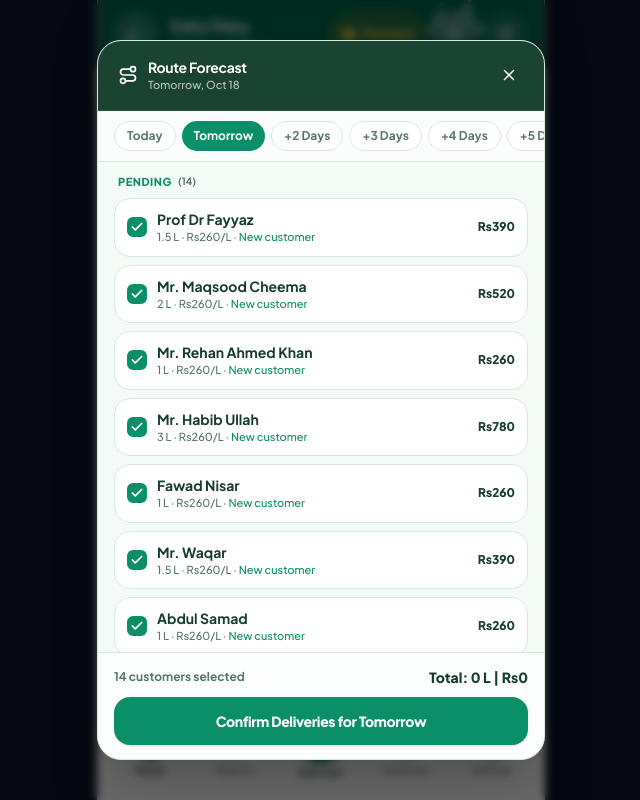
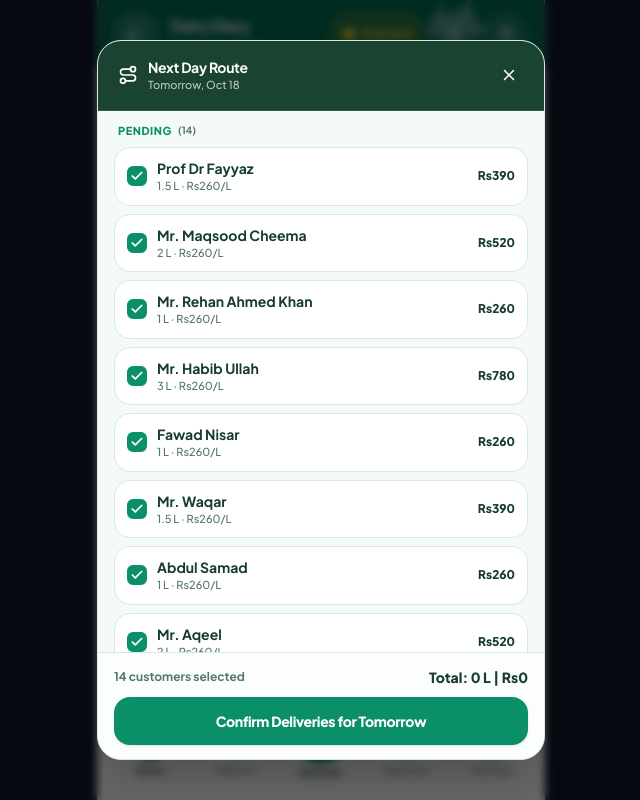
Before and after one commit to numhammad-commits/dairy-diary, a React (Vite) app: page / in a window 1280 px wide. Both pictures are taken after a click on the button "Next Day Route". Shown: the whole page, without its empty margins (319-959 px from the left). Built offline with nearby package versions, Linux system fonts and the light colour scheme.

Commit message:
Add red/green receipts and revert to simple next day route
Co-Authored-By: Claude Sonnet 5 <noreply@anthropic.com>

```diff
--- a/src/components/CustomerShareReceiptModal.tsx
+++ b/src/components/CustomerShareReceiptModal.tsx
@@ -647,6 +647,10 @@ export const CustomerShareReceiptModal: React.FC<CustomerShareReceiptModalProps>
           <ReceiptTemplate
             ref={receiptRef}
             variant={templateVariant}
+            // Red for the Due Receipt tab (money owed), green for Payment Receipt
+            // (money received) — see WARNING 3 in the color-coding task: only this
+            // receipt image's own header/total box change, not the app theme.
+            receiptType={activeTab}
             entries={monthEntriesForReceipt}
             businessName={businessName}
             businessPhone={businessSettings?.phone}
--- a/src/components/NextDayRouteModal.tsx
+++ b/src/components/NextDayRouteModal.tsx
@@ -1,8 +1,7 @@
-import React, { useEffect, useMemo, useState } from 'react';
+import React, { useMemo, useState } from 'react';
 import { X, Route, Check, Users } from 'lucide-react';
 import { Contact, LedgerEntry, MilkType } from '../types/dairy';
 import { getDeviceTodayDate, shiftDateString, formatPKR, formatLiters } from '../utils/formatters';
-import { predictDeliveryForDate, DeliveryPredictionReason } from '../utils/calculations';
 
 interface NextDayRouteModalProps {
   contacts: Contact[];
@@ -13,28 +12,11 @@ interface NextDayRouteModalProps {
 
 const MONTH_NAMES = ['Jan', 'Feb', 'Mar', 'Apr', 'May', 'Jun', 'Jul', 'Aug', 'Sep', 'Oct', 'Nov', 'Dec'];
 
-const DATE_OFFSETS = [
-  { offset: 0, label: 'Today' },
-  { offset: 1, label: 'Tomorrow' },
-  { offset: 2, label: '+2 Days' },
-  { offset: 3, label: '+3 Days' },
-  { offset: 4, label: '+4 Days' },
-  { offset: 5, label: '+5 Days' },
-];
-
-const REASON_TAGS: Record<DeliveryPredictionReason, string> = {
-  daily: 'Daily customer',
-  weekday: 'Usual day',
-  cadence: 'Usual cadence',
-  new: 'New customer',
-  irregular: 'Not usual — tap to add',
-};
-
-function formatRouteDateLabel(offsetLabel: string, dateStr: string): string {
+function formatRouteDateLabel(dateStr: string): string {
   const [, monthStr, dayStr] = dateStr.split('-');
   const monthIdx = parseInt(monthStr, 10) - 1;
   const day = parseInt(dayStr, 10);
-  return `${offsetLabel}, ${MONTH_NAMES[monthIdx] || ''} ${day}`;
+  return `Tomorrow, ${MONTH_NAMES[monthIdx] || ''} ${day}`;
 }
 
 export const NextDayRouteModal: React.FC<NextDayRouteModalProps> = ({
@@ -43,11 +25,7 @@ export const NextDayRouteModal: React.FC<NextDayRouteModalProps> = ({
   onClose,
   onConfirm,
 }) => {
-  const today = useMemo(() => getDeviceTodayDate(), []);
-  // Defaults to "Tomorrow" since that's the primary next-day-prep use case; the other
-  // days are available via the date selector below.
-  const [selectedOffset, setSelectedOffset] = useState<number>(1);
-  const selectedDate = useMemo(() => shiftDateString(today, selectedOffset), [today, selectedOffset]);
+  const tomorrowDate = useMemo(() => shiftDateString(getDeviceTodayDate(), 1), []);
 
   // Only active buyer (customer) contacts are eligible for a delivery route —
   // sellers are farmers the business buys from, not delivery customers.
@@ -60,11 +38,11 @@ export const NextDayRouteModal: React.FC<NextDayRouteModalProps> = ({
   const rows = useMemo(
     () =>
       eligibleContacts.map((c) => {
-        // If a real entry already exists for the selected date, show its ACTUAL saved
+        // If a real entry already exists for tomorrow, show its ACTUAL saved
         // quantity/rate/amount — not the customer's default — since the two can
         // differ (e.g. a one-off larger order).
         const matchingEntry = entries.find(
-          (e) => e.contactId === c.id && e.date === selectedDate && e.shift === 'morning'
+          (e) => e.contactId === c.id && e.date === tomorrowDate && e.shift === 'morning'
         );
         if (matchingEntry) {
           return {
@@ -73,43 +51,23 @@ export const NextDayRouteModal: React.FC<NextDayRouteModalProps> = ({
             rate: matchingEntry.ratePerLiter,
             amount: matchingEntry.totalAmount,
             alreadyExists: true,
-            predicted: true,
-            reason: 'irregular' as DeliveryPredictionReason, // unused for Already Added rows
           };
         }
-
-        const { predicted, reason } = predictDeliveryForDate(c, entries, selectedDate, today);
-
-        // Quantity/rate always come straight from the customer's profile, never from a
-        // past entry — editing their default quantity must be reflected instantly.
+        // Quantity/rate always come straight from the customer's profile — editing
+        // their default quantity must be reflected here instantly.
         const qty = c.fixedQuantity || c.morningQuotaLiters || 2.0;
         const rate = c.defaultRate || 240;
-        return {
-          contact: c,
-          qty,
-          rate,
-          amount: Math.round(qty * rate),
-          alreadyExists: false,
-          predicted,
-          reason,
-        };
+        return { contact: c, qty, rate, amount: Math.round(qty * rate), alreadyExists: false };
       }),
-    [eligibleContacts, entries, selectedDate, today]
+    [eligibleContacts, entries, tomorrowDate]
   );
 
   const pendingRows = rows.filter((r) => !r.alreadyExists);
   const alreadyAddedRows = rows.filter((r) => r.alreadyExists);
 
   const [selectedIds, setSelectedIds] = useState<Set<string>>(
-    () => new Set(pendingRows.filter((r) => r.predicted).map((r) => r.contact.id))
+    () => new Set(pendingRows.map((r) => r.contact.id))
   );
-
-  // Re-derive the default checked set (predicted customers) whenever the selected date
-  // changes, while still letting the user override any individual row (Warning 5).
-  useEffect(() => {
-    setSelectedIds(new Set(pendingRows.filter((r) => r.predicted).map((r) => r.contact.id)));
-    // eslint-disable-next-line react-hooks/exhaustive-deps
-  }, [selectedDate]);
 
   const toggleContact = (contactId: string) => {
     setSelectedIds((prev) => {
@@ -123,7 +81,8 @@ export const NextDayRouteModal: React.FC<NextDayRouteModalProps> = ({
   const checkedPendingRows = pendingRows.filter((r) => selectedIds.has(r.contact.id));
 
   // Footer total reflects ONLY confirmed deliveries (Already Added) — what you actually
-  // need to prepare milk for. Pending rows are just suggestions until confirmed.
+  // need to prepare milk for. Pending customers are shown with checkboxes so they can
+  // still be added via Confirm, but they're intentionally excluded from this total.
   const totalLiters = alreadyAddedRows.reduce((sum, r) => sum + r.qty, 0);
   const totalAmount = alreadyAddedRows.reduce((sum, r) => sum + r.amount, 0);
 
@@ -134,7 +93,7 @@ export const NextDayRouteModal: React.FC<NextDayRouteModalProps> = ({
       contactId: r.contact.id,
       contactName: r.contact.name,
       contactRole: r.contact.role,
-      date: selectedDate,
+      date: tomorrowDate,
       timestamp: '07:00 AM',
       shift: 'morning',
       milkType: (r.contact.milkTypePref || 'buffalo') as MilkType,
@@ -161,9 +120,9 @@ export const NextDayRouteModal: React.FC<NextDayRouteModalProps> = ({
           <div className="flex items-center gap-2.5 min-w-0">
             <Route className="w-5 h-5 text-white shrink-0" />
             <div className="min-w-0">
-              <h2 className="text-sm font-black tracking-tight truncate">Route Forecast</h2>
+              <h2 className="text-sm font-black tracking-tight truncate">Next Day Route</h2>
               <p className="text-[11px] text-white/70 font-medium truncate">
-                {formatRouteDateLabel(DATE_OFFSETS[selectedOffset].label, selectedDate)}
+                {formatRouteDateLabel(tomorrowDate)}
               </p>
             </div>
           </div>
@@ -175,24 +134,6 @@ export const NextDayRouteModal: React.FC<NextDayRouteModalProps> = ({
           >
             <X className="w-4.5 h-4.5" />
           </button>
-        </div>
-
-        {/* Date Selector */}
-        <div className="flex gap-1.5 px-4 py-2.5 overflow-x-auto border-b border-[#D6E9E1] bg-white/60 shrink-0">
-          {DATE_OFFSETS.map((d) => (
-            <button
-              key={d.offset}
-              type="button"
-              onClick={() => setSelectedOffset(d.offset)}
-              className={`shrink-0 px-3 py-1.5 rounded-full text-xs font-bold transition-all cursor-pointer whitespace-nowrap ${
-                selectedOffset === d.offset
-                  ? 'bg-[#0B8F68] text-white'
-                  : 'bg-white text-[#55756D] border border-[#D6E9E1] hover:border-[#0B8F68]/40'
-              }`}
-            >
-              {d.label}
-            </button>
-          ))}
         </div>
 
         {/* Customer List: grouped into Pending / Already Added */}
@@ -230,11 +171,8 @@ export const NextDayRouteModal: React.FC<NextDayRouteModalProps> = ({
                           </div>
                           <div className="min-w-0">
                             <p className="text-sm font-bold text-[#163B32] truncate">{r.contact.name}</p>
-                            <p className="text-[11px] text-[#55756D] font-medium truncate">
-                              {formatLiters(r.qty)} · Rs{r.rate.toFixed(0)}/L ·{' '}
-                              <span className={r.predicted ? 'text-[#0B8F68]' : 'text-amber-600'}>
-                                {REASON_TAGS[r.reason]}
-                              </span>
+                            <p className="text-[11px] text-[#55756D] font-medium">
+                              {formatLiters(r.qty)} · Rs{r.rate.toFixed(0)}/L
                             </p>
                           </div>
                         </div>
@@ -300,7 +238,7 @@ export const NextDayRouteModal: React.FC<NextDayRouteModalProps> = ({
             disabled={checkedPendingRows.length === 0}
             className="w-full py-3.5 rounded-2xl bg-[#0B8F68] hover:bg-[#087A5A] active:bg-[#066B4D] disabled:opacity-40 disabled:cursor-not-allowed text-white font-black text-sm tracking-tight transition-all cursor-pointer shadow-sm"
           >
-            Confirm Deliveries for {DATE_OFFSETS[selectedOffset].label}
+            Confirm Deliveries for Tomorrow
           </button>
         </div>
       </div>
```
Also changed, not shown: src/components/ReceiptTemplate.tsx (+28 -5 lines).
